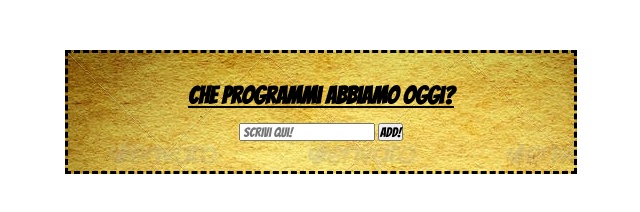
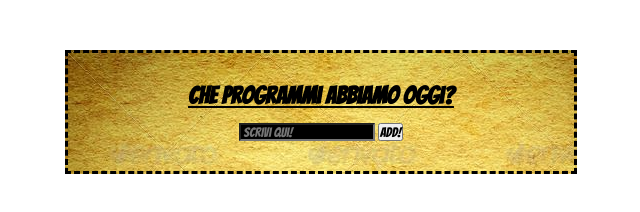
Before and after one commit to GianMX/rest-todoolean, a plain HTML site: page index.html in a window 1280 px wide. Shown: the whole page, without its empty margins (319-959 px from the left). Drawn offline with nearby package versions, Linux system fonts and the light colour scheme; no server answers.

Commit message:
Miglioramento identazione js e miglioramento grafico via css

```diff
--- a/css/style.css
+++ b/css/style.css
@@ -21,10 +21,16 @@ header .title {
   margin-top: 50px;
   background-image: url(../img/sfondo.jpg);
 }
+/* STYLE FOR INPUT */
+.input-list {
+  background-color: black;
+  color:white;
+}
 /* FLEX FOR OL ITEM */
 .daily_todo {
   display: flex;
   justify-content: space-between;
+  padding-bottom: 10px;
 }
 /* LOADING ELEMENT STYLE + DISPLAY OR NOT */
 .load {
```
Also changed, not shown: js/myjs.js (indentation only).
